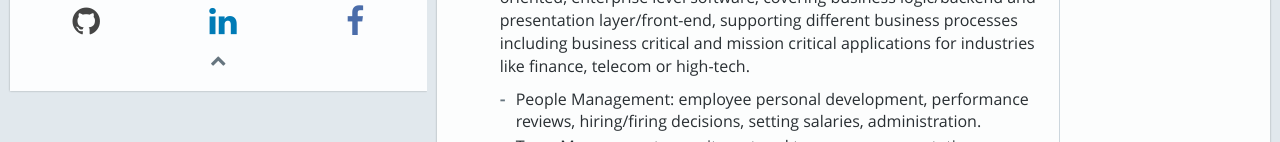
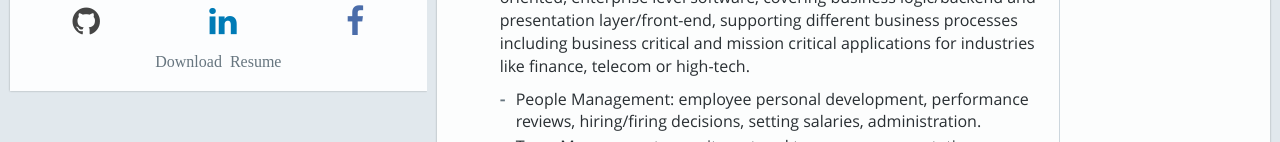
Before and after one commit to Kajetan-K/Kajetan-K.github.io, a plain HTML site: page index.html in a window 1280 px wide. Shown: the part 484-626 px from the top of the page. Drawn offline with Linux system fonts and the light colour scheme.

Commit message:
link to resume fixed

```diff
--- a/index.html
+++ b/index.html
@@ -119,7 +119,7 @@
 
 
           <ul class="nav nav-justified hidden-xs hidden-sm">
-            <li><a href="#top" class="text-muted" title="Scroll to top"><i aria-hidden="true" class="icon-chevron-up"></i><span class="sr-only">Go to top</span></a></li>
+            <li><a href="https://github.com/Kajetan-K/Kajetan-K.github.io/raw/master/KajetanKurus.pdf" class="text-muted" title="Scroll to top"><i aria-hidden="true" class="icon-chevron-down">Download Resume</i><span class="sr-only">Go to top</span></a></li>
           </ul>
         </div>
       </section>
```
